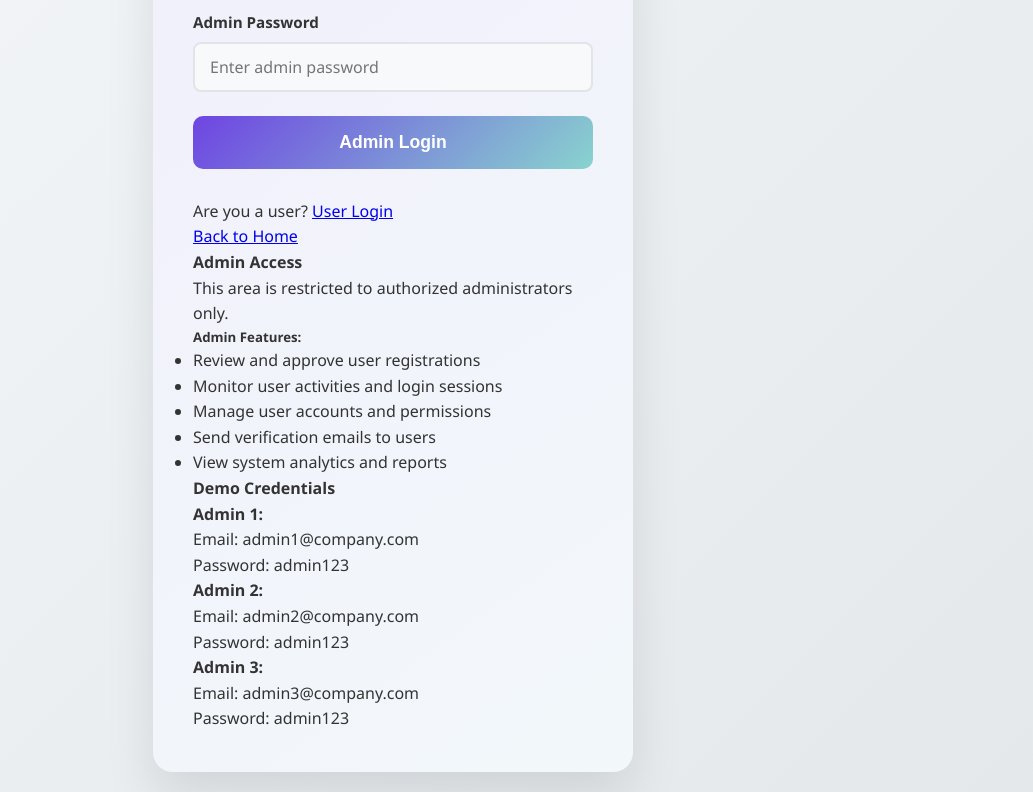
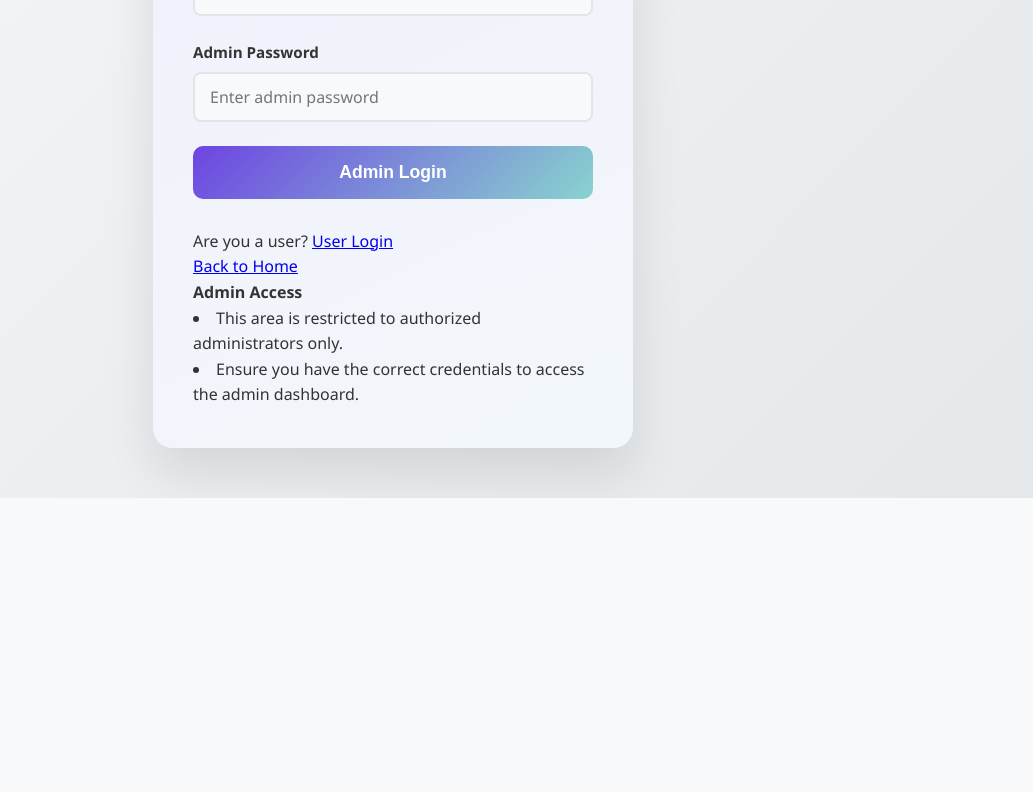
Before and after one commit to Sagarss2664/GraphoGenius, a React (Create React App) app in the folder frontend/: page /admin-login in a window 1280 px wide. Shown: the part 302-1094 px from the top of the page, without its empty margins (247-1280 px from the left). After the commit the page ends 800 px from the top, so only its background shows below. Built offline with nearby package versions, Linux system fonts and the light colour scheme.

Commit message:
Update AdminLogin.jsx

```diff
--- a/frontend/src/components/AdminLogin.jsx
+++ b/frontend/src/components/AdminLogin.jsx
@@ -111,40 +111,12 @@ const AdminLogin = () => {
           <div className="auth-info">
             <div className="info-box admin-info">
               <h4>Admin Access</h4>
-              <p>This area is restricted to authorized administrators only.</p>
-              <div className="admin-features">
-                <h5>Admin Features:</h5>
-                <ul>
-                  <li>Review and approve user registrations</li>
-                  <li>Monitor user activities and login sessions</li>
-                  <li>Manage user accounts and permissions</li>
-                  <li>Send verification emails to users</li>
-                  <li>View system analytics and reports</li>
-                </ul>
-              </div>
+              <li>This area is restricted to authorized administrators only.</li>
+              <li>Ensure you have the correct credentials to access the admin dashboard.</li>
             </div>
           </div>
 
-          <div className="demo-credentials">
-            <h4>Demo Credentials</h4>
-            <div className="demo-accounts">
-              <div className="demo-account">
-                <strong>Admin 1:</strong><br />
-                Email: admin1@company.com<br />
-                Password: admin123
-              </div>
-              <div className="demo-account">
-                <strong>Admin 2:</strong><br />
-                Email: admin2@company.com<br />
-                Password: admin123
-              </div>
-              <div className="demo-account">
-                <strong>Admin 3:</strong><br />
-                Email: admin3@company.com<br />
-                Password: admin123
-              </div>
-            </div>
-          </div>
+
         </div>
       </div>
     </div>
```
